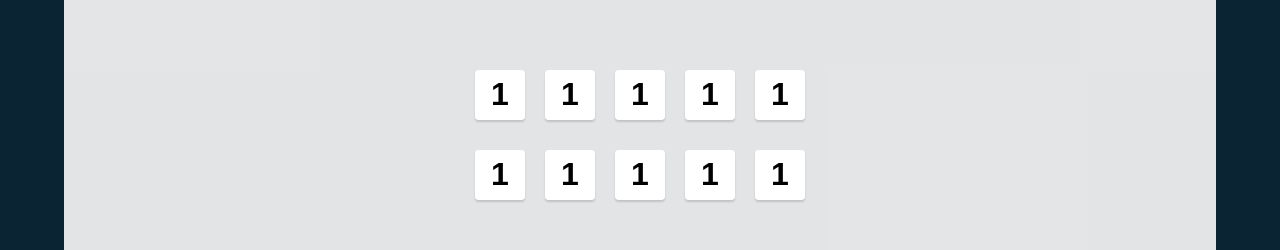
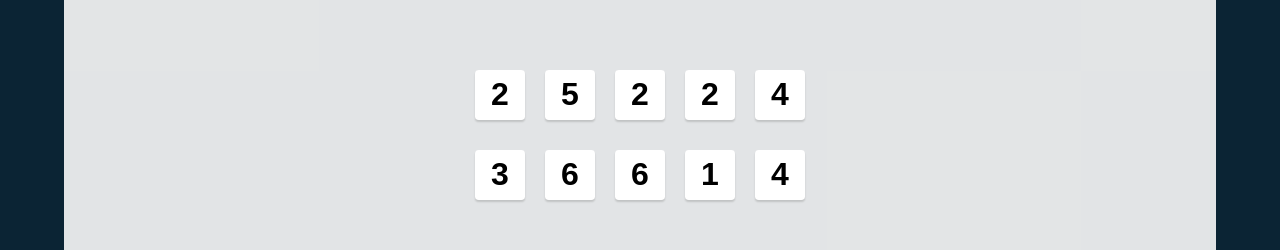
Before and after one commit to francescocori/tenzies, a React (Create React App) app: page / in a window 1280 px wide. Shown: the part 478-728 px from the top of the page. Built offline with nearby package versions, Linux system fonts and the light colour scheme.

Commit message:
showing up dice with random number

```diff
--- a/src/App.js
+++ b/src/App.js
@@ -1,5 +1,7 @@
 import "./App.css";
 import Die from "./Components/Die";
+import { useState } from "react";
+
 function App() {
   const allNewDice = () => {
     const newDice = [];
@@ -9,8 +11,7 @@ function App() {
     }
     return newDice;
   };
-
-  console.log(allNewDice());
+  const [dice, setDice] = useState(allNewDice());
 
   return (
     <main className="main">
@@ -20,16 +21,9 @@ function App() {
         current value between rolls.
       </p>
       <div className="die-container">
-        <Die value="1" />
-        <Die value="1" />
-        <Die value="1" />
-        <Die value="1" />
-        <Die value="1" />
-        <Die value="1" />
-        <Die value="1" />
-        <Die value="1" />
-        <Die value="1" />
-        <Die value="1" />
+        {dice.map((die, index) => (
+          <Die value={die} key={index} />
+        ))}
       </div>
     </main>
   );
--- a/src/Components/Die/index.js
+++ b/src/Components/Die/index.js
@@ -1,7 +1,7 @@
 import React from "react";
 import "./style.css";
-const Die = () => {
-  return <div className="die">1</div>;
+const Die = (props) => {
+  return <div className="die">{props.value}</div>;
 };
 
 export default Die;
```
